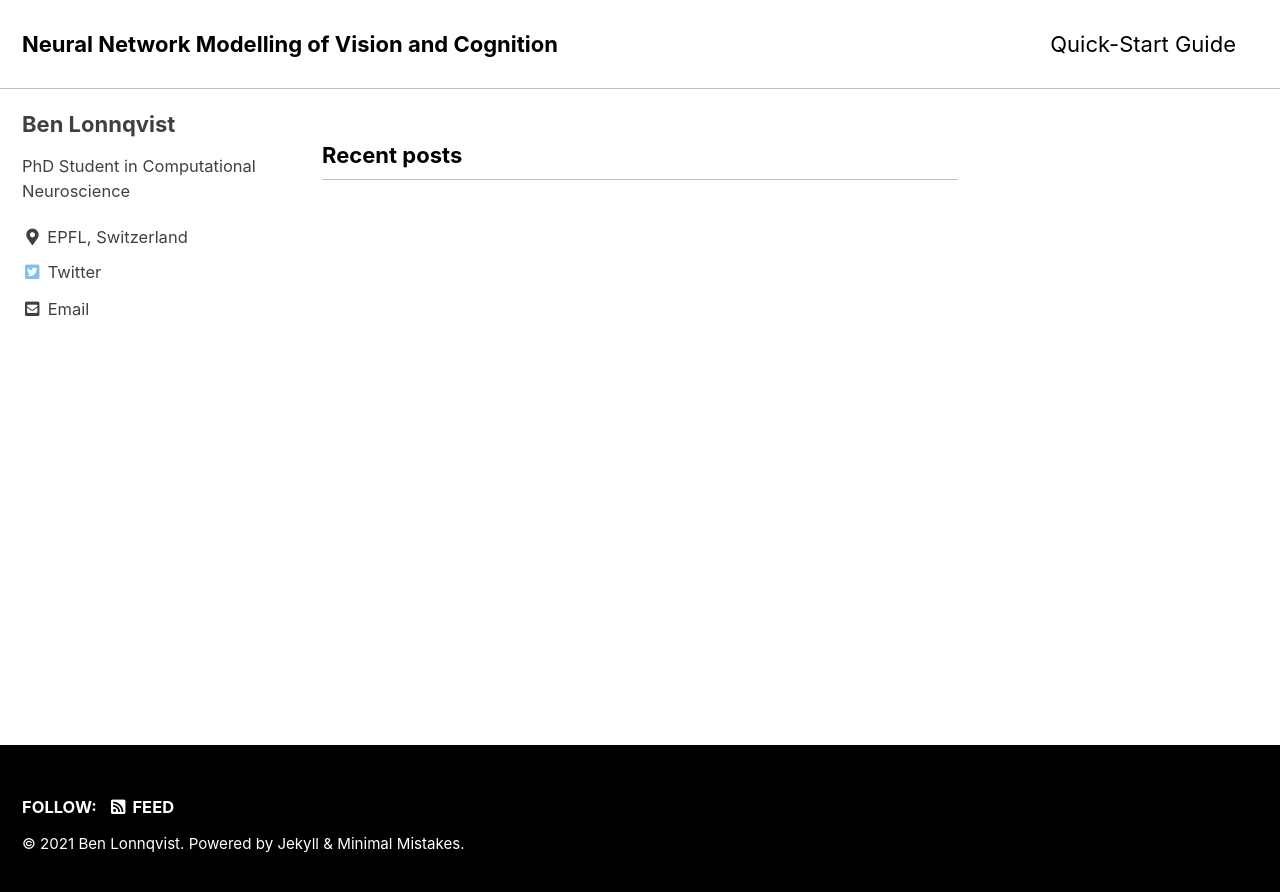
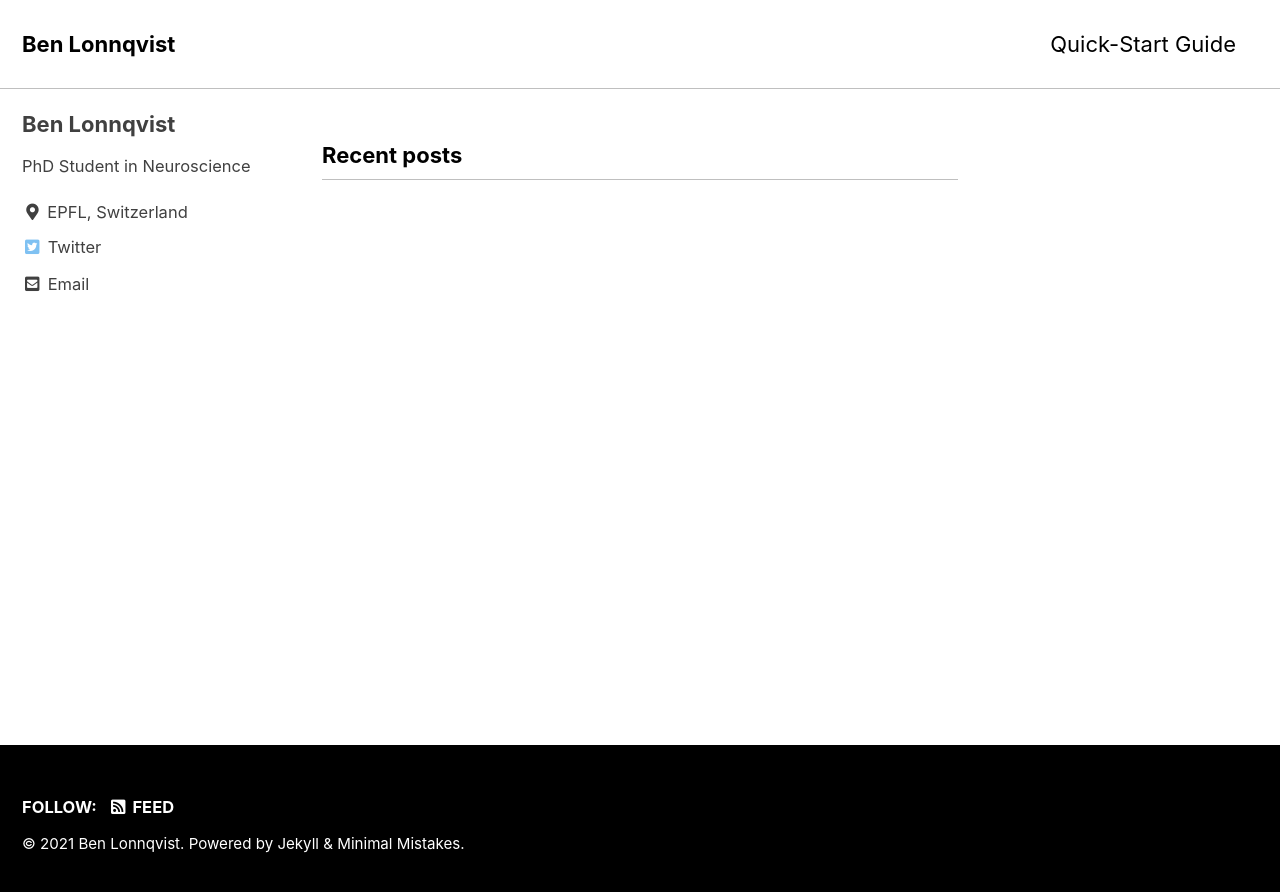
Before and after one commit to benlonnqvist/benlonnqvist.github.io, a Jekyll site: the page built from index.html, in a window 1280 px wide. Shown: the top 892 px of the page. Built offline with Jekyll 4.4.1, drawn with Linux system fonts in a browser that asks for light colours; cached includes are drawn as plain includes; the list of posts is cut into pages by our own code.

Commit message:
add image

```diff
--- a/_config.yml
+++ b/_config.yml
@@ -16,7 +16,7 @@ minimal_mistakes_skin    : "contrast" #"default", "air", "aqua", "contrast", "da
 
 # Site Settings
 locale                   : "en-US"
-title                    : "Neural Network Modelling of Vision and Cognition"
+title                    : "Deep Network Modelling of Vision and Cognition"
 title_separator          : "-"
 subtitle                 : # site tagline that appears below site title in masthead
 name                     : "Ben Lonnqvist"
@@ -24,9 +24,9 @@ description              :
 url                      : "https://benlonnqvist.github.io" # the base hostname & protocol for your site e.g. "https://mmistakes.github.io"
 baseurl                  : # the subpath of your site, e.g. "/blog"
 repository               : # GitHub username/repo-name e.g. "mmistakes/minimal-mistakes"
-teaser                   : # path of fallback teaser image, e.g. "/assets/images/500x300.png"
+teaser                   : "/assets/images/facial_400x400.png" # path of fallback teaser image, e.g. "/assets/images/500x300.png"
 logo                     : # path of logo image to display in the masthead, e.g. "/assets/images/88x88.png"
-masthead_title           : # overrides the website title displayed in the masthead, use " " for no title
+masthead_title           : "Ben Lonnqvist" # overrides the website title displayed in the masthead, use " " for no title
 # breadcrumbs            : false # true, false (default)
 words_per_minute         : 200
 comments:
@@ -103,7 +103,7 @@ analytics:
 author:
   name             : "Ben Lonnqvist"
   avatar           : # path of avatar image, e.g. "/assets/images/bio-photo.jpg"
-  bio              : "PhD Student in Computational Neuroscience"
+  bio              : "PhD Student in Neuroscience"
   location         : "EPFL, Switzerland"
   email            : "benhlonnqvist (at) gmail (dot) com"
   links:
```
Also changed, not shown: assets/images/facial_400x400.png (added).
